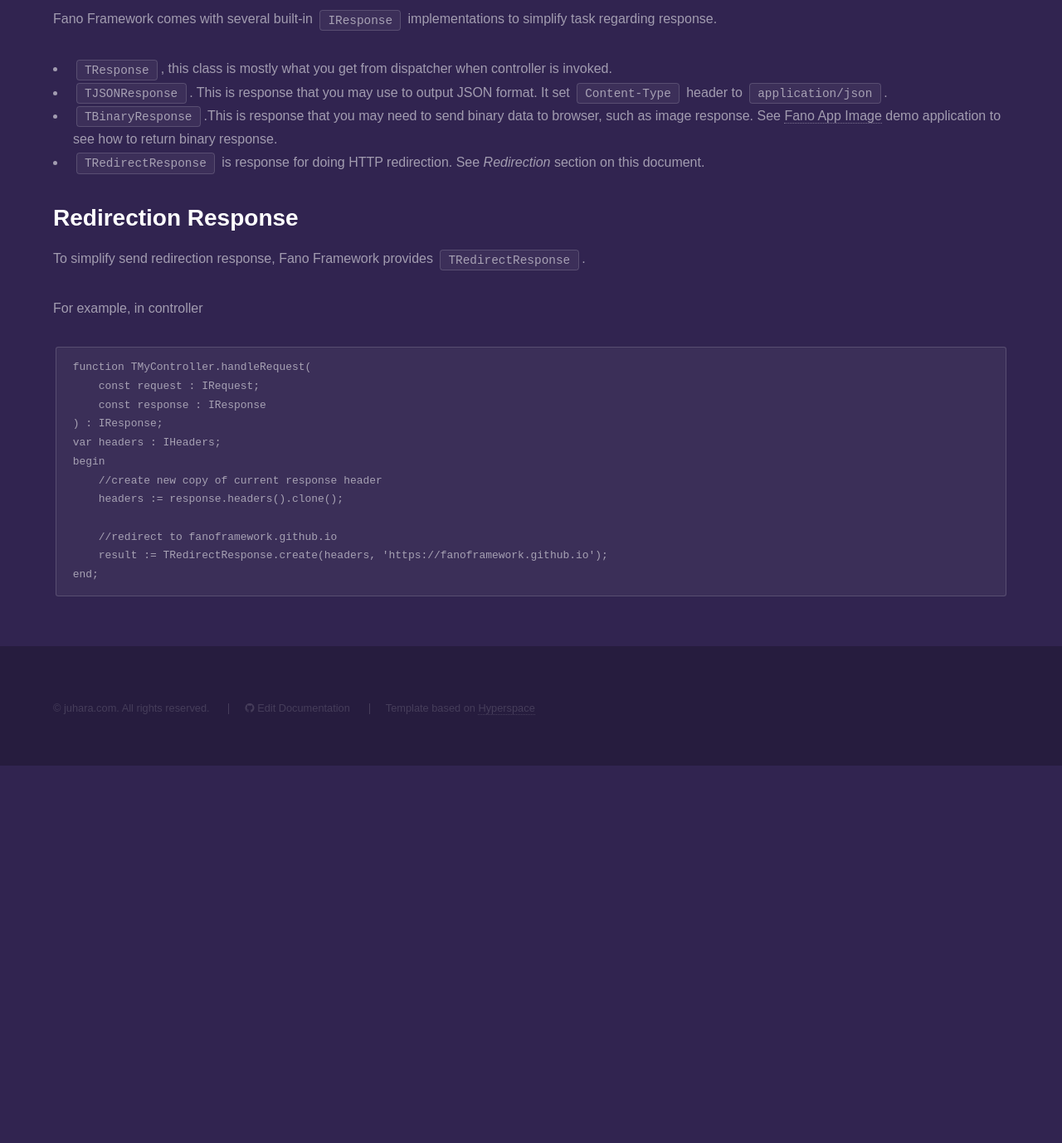
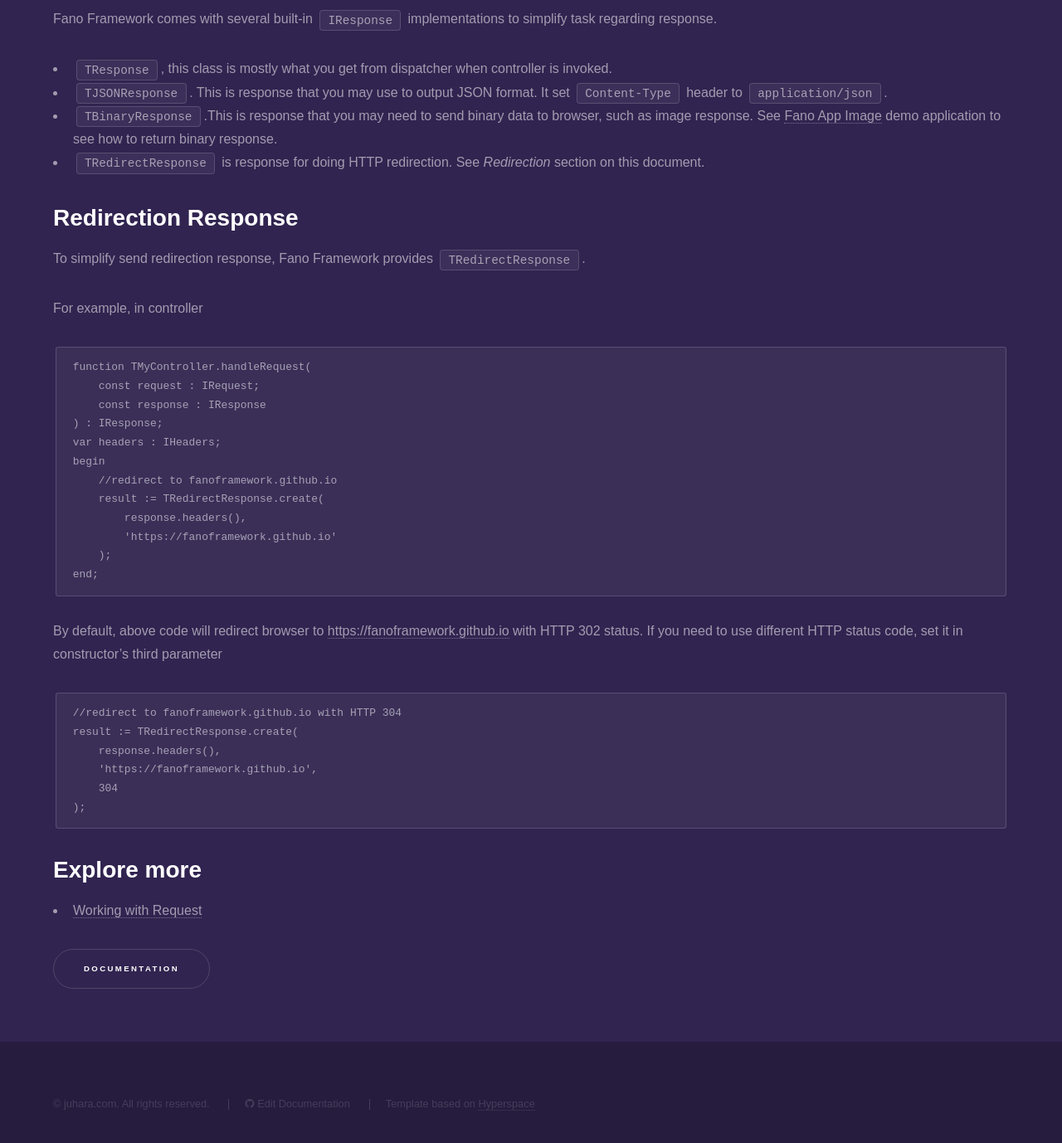
Before and after one commit to fanoframework/fanoframework.github.io, a Jekyll site: the page built from working-with-response/index.md, in a window 1280 px wide and 1400 px high, scrolled down 2073 px. Shown: the top 1378 px of the window at 83% size. Built offline with Jekyll 4.4.1, drawn with Linux system fonts in a browser that asks for light colours; our own code applies the rules of GitHub Pages for plain Markdown files; before the commit the page ends 2996 px from its top, so only the background shows below that.

Commit message:
add content about redirection status code

````diff
--- a/working-with-response/index.md
+++ b/working-with-response/index.md
@@ -99,10 +99,29 @@ function TMyController.handleRequest(
 ) : IResponse;
 var headers : IHeaders;
 begin
-    //create new copy of current response header
-    headers := response.headers().clone();
-
     //redirect to fanoframework.github.io
-    result := TRedirectResponse.create(headers, 'https://fanoframework.github.io');
+    result := TRedirectResponse.create(
+        response.headers(),
+        'https://fanoframework.github.io'
+    );
 end;
 ```
+
+By default, above code will redirect browser to [https://fanoframework.github.io](https://fanoframework.github.io) with HTTP 302 status. If you need to use different HTTP status code, set it in constructor's third parameter
+
+```
+//redirect to fanoframework.github.io with HTTP 304
+result := TRedirectResponse.create(
+    response.headers(),
+    'https://fanoframework.github.io',
+    304
+);
+```
+
+## Explore more
+
+- [Working with Request](/working-with-request)
+
+<ul class="actions">
+    <li><a href="/documentation" class="button">Documentation</a></li>
+</ul>
````
